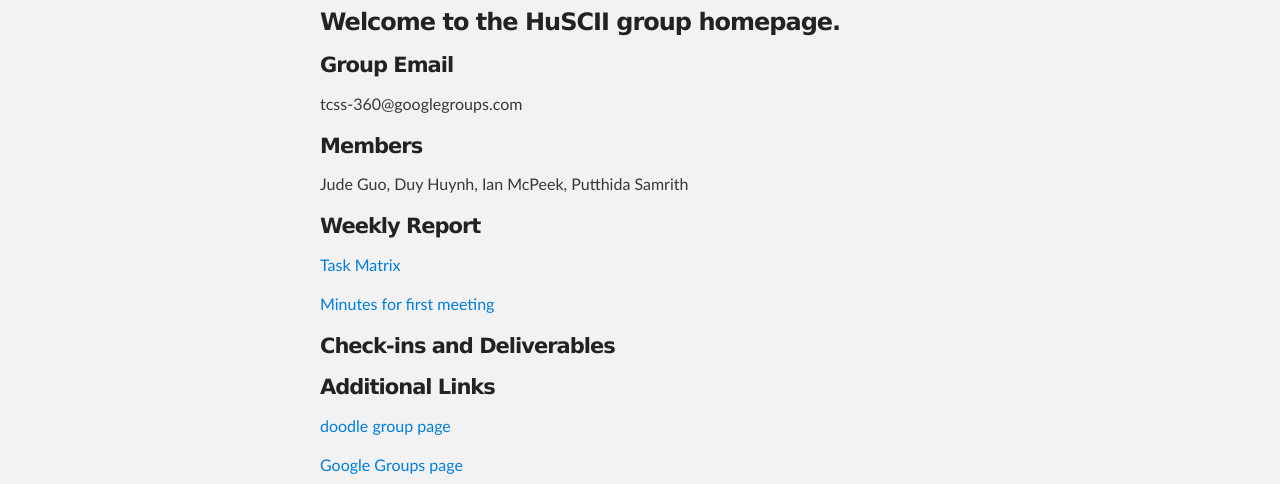
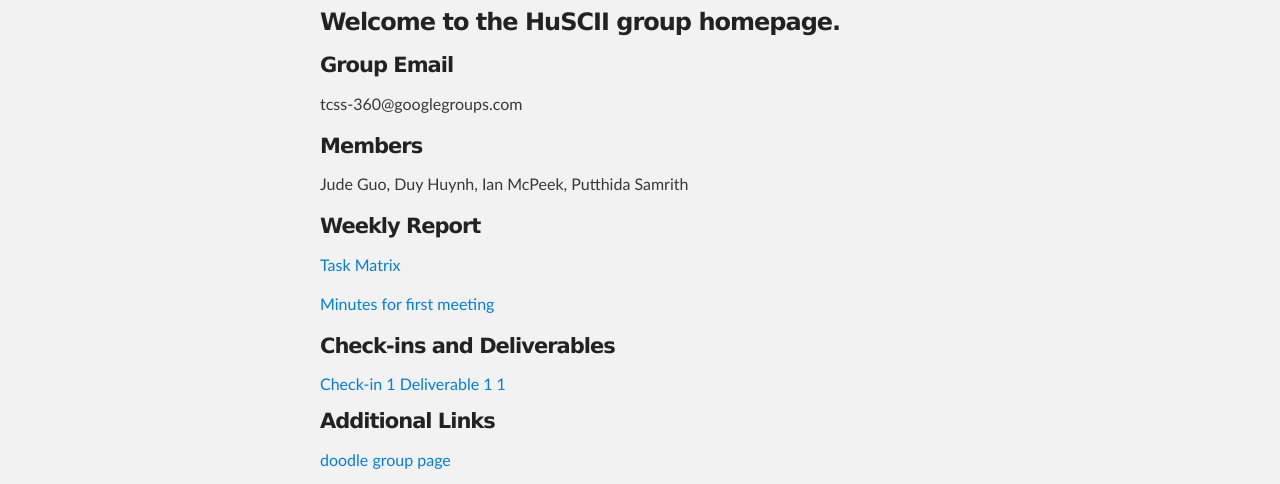
Before and after one commit to HuSCII/HuSCII, a plain HTML site: page index.html in a window 1280 px wide. Shown: the part 294-778 px from the top of the page. Drawn offline with Linux system fonts and the light colour scheme.

Commit message:
Update index.html

```diff
--- a/index.html
+++ b/index.html
@@ -45,6 +45,8 @@
 </p>
 
 <h4>Check-ins and Deliverables</h4>
+<a href="#check-in">Check-in 1</a>
+<a href="#deliverable">Deliverable 1 1</a>
 
 <h4>Additional Links</h4>
 <p>
```
